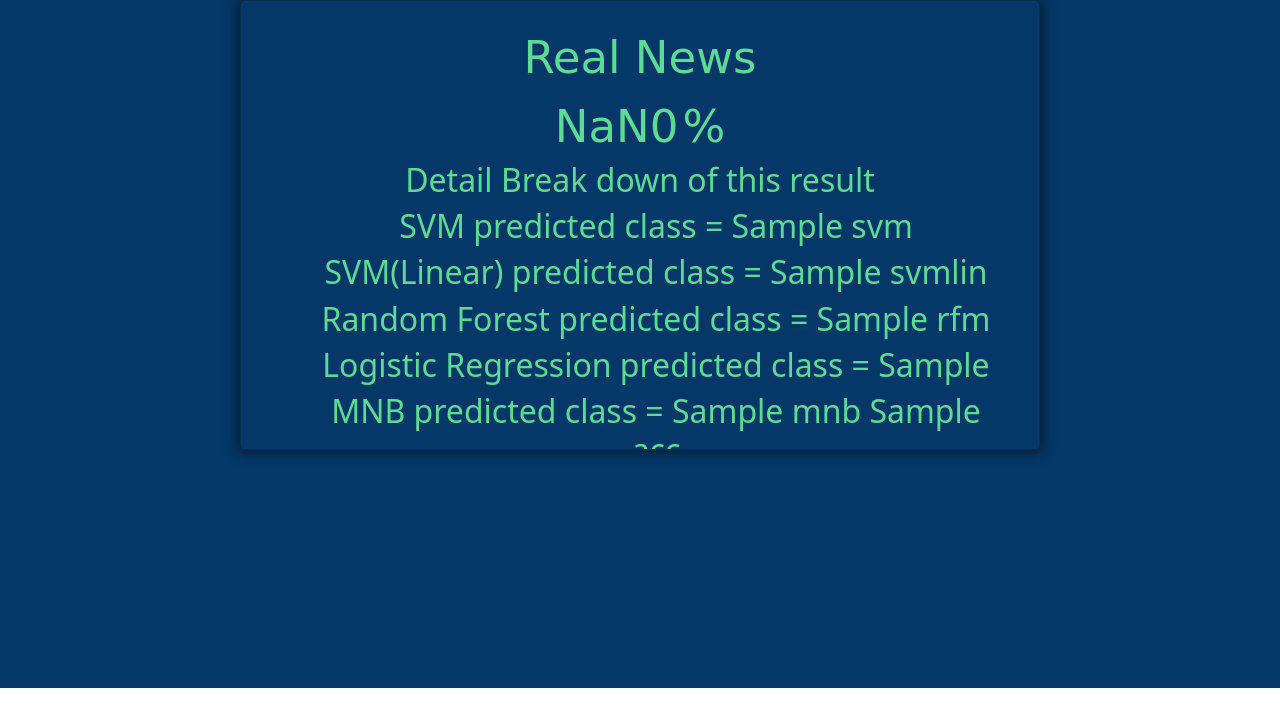
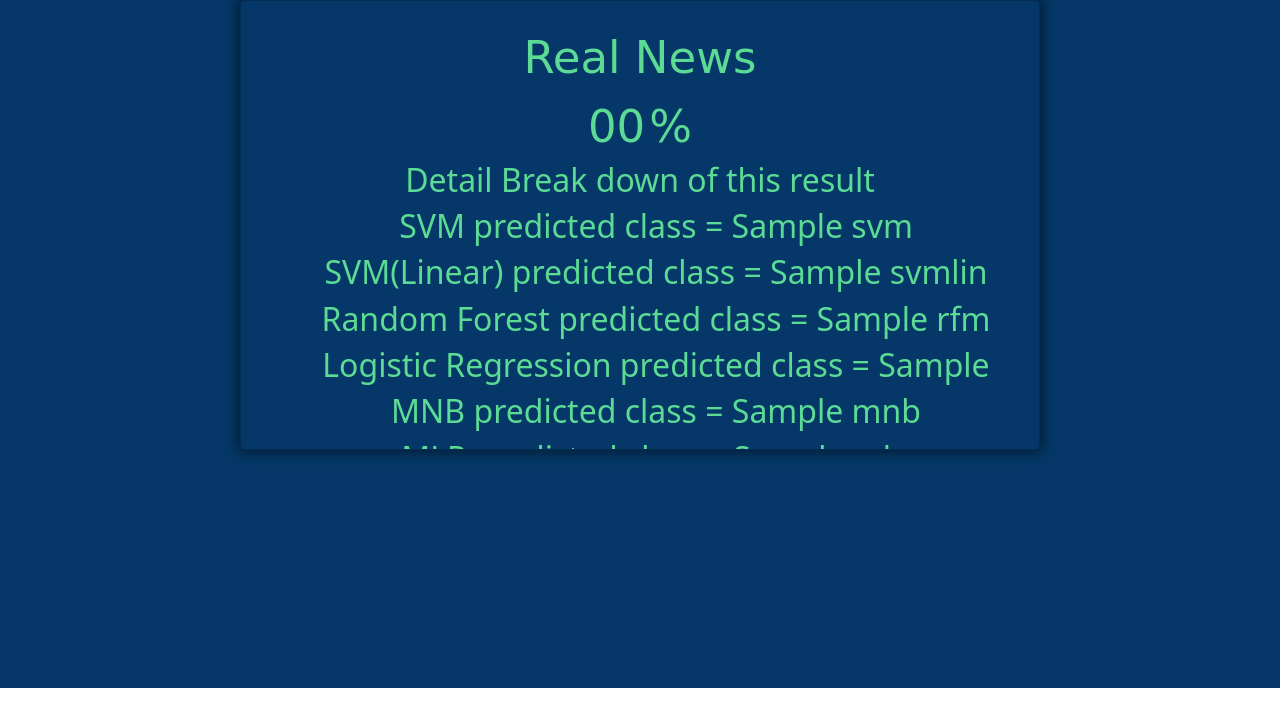
Before and after one commit to Shubhra-dev/FakeNewsDetector, a Flask app: template templates/true.html in a window 1280 px wide. Shown: the part 92-800 px from the top of the page. Run offline with Flask 2, Linux system fonts and the light colour scheme; the template is opened without the code that fills it: most values are stand-ins (such as "Sample title", 1, 10 or a date in 2020); parts of the project's set-up code (start-up, migrations or seed data) failed here and were passed over; some libraries are stand-ins or nearby versions; some web fonts are replaced.

Commit message:
Update true.html

```diff
--- a/templates/true.html
+++ b/templates/true.html
@@ -29,7 +29,7 @@
             <div class="row">
                 <div class="body">
                     <h1>Real News</h1>
-                    <span class="Counter" data-count="{{ acc }}">0</span>
+                    <span class="Counter" data-count="{{ int(acc) }}">0</span>
                     <span> %</span>
                 </div>
                 <div class="detail-bre">
@@ -39,7 +39,7 @@
                         <h2>SVM(Linear) predicted class = {{ svmlin }}</h2>
                         <h2>Random Forest predicted class = {{ rfm }}</h2>
                         <h2>Logistic Regression predicted class = {{ lr }}</h2>
-                        <h2>MNB predicted class = {{ mnb }} {{acc}}</h2>
+                        <h2>MNB predicted class = {{ mnb }}</h2>
                         <h2>MLP predicted class = {{ mlp }}</h2>
                     </ul>
                 </div>
```
